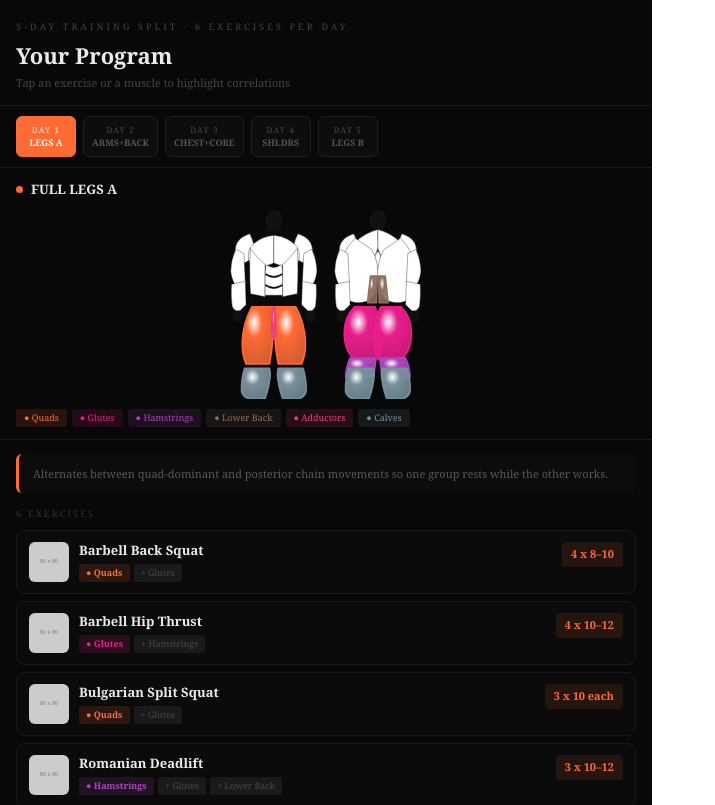
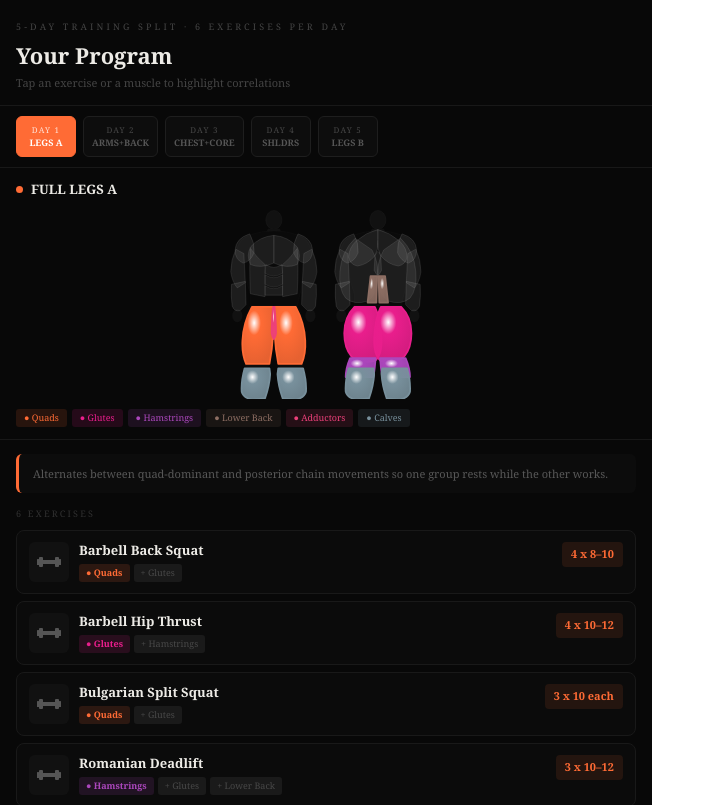
Before and after one commit to Kundansaireddy/TRAINING-SPLIT, a React (Vite) app: page / in a window 1280 px wide. Shown: the top 805 px of the page, without its empty margins (0-715 px from the left). Built offline with nearby package versions, Linux system fonts and the light colour scheme.

Commit message:
Update gemini 2 App.tsx

```diff
--- a/src/App.tsx
+++ b/src/App.tsx
@@ -58,18 +58,19 @@ function MuscleDefs({ ids, map, pri, sec, anyActive }: MuscleDefsProps) {
         if (pri.includes(id)) {
           stops = [
             { o: "0%", c: "#ffffff", a: 1 },
-            { o: "35%", c: base, a: 1 },
-            { o: "100%", c: base, a: 0.85 },
+            { o: "30%", c: base, a: 1 },
+            { o: "100%", c: base, a: 0.9 },
           ];
         } else if (sec.includes(id)) {
           stops = [
-            { o: "0%", c: base, a: 0.55 },
-            { o: "100%", c: base, a: 0.28 },
+            { o: "0%", c: base, a: 0.65 },
+            { o: "100%", c: base, a: 0.35 },
           ];
         } else if (anyActive) {
+          // Keep the color but dim it significantly, avoiding black
           stops = [
-            { o: "0%", c: "#ffffff", a: 0.10 },
-            { o: "100%", c: "#ffffff", a: 0.04 },
+            { o: "0%", c: base, a: 0.35 },
+            { o: "100%", c: base, a: 0.15 },
           ];
         } else {
           stops = [
@@ -94,14 +95,14 @@ function gF(id: string) { return `url(#mg_${id})`; }
 function gS(id: string, map: Record<string, string>, pri: string[], sec: string[], anyActive: boolean) {
   const base = MC[map[id]] || "#888888";
   if (pri.includes(id)) return base;
-  if (sec.includes(id)) return hr(base, 0.45);
-  if (anyActive) return "rgba(255,255,255,0.12)";
+  if (sec.includes(id)) return hr(base, 0.6);
+  if (anyActive) return hr(base, 0.35); // Dimmed stroke for unselected day muscles
   return hr(base, 0.55);
 }
 function gW(id: string, pri: string[], sec: string[], anyActive: boolean) {
   if (pri.includes(id)) return "2.4";
   if (sec.includes(id)) return "1.2";
-  if (anyActive) return "0.6";
+  if (anyActive) return "0.8"; // Slightly thinner when dimmed
   return "1.1";
 }
 
@@ -118,8 +119,8 @@ function FrontBody({ pri = [], sec = [], anyActive = false, dayMuscles = [], onM
     const muscleName = FIM[id];
     const isDayMuscle = dayMuscles.includes(muscleName);
     return {
-      fill: isDayMuscle ? gF(id) : "#FFFFFF",
-      stroke: isDayMuscle ? gS(id, FIM, pri, sec, anyActive) : "#111111",
+      fill: isDayMuscle ? gF(id) : "rgba(255, 255, 255, 0.08)", // Translucent white for non-active
+      stroke: isDayMuscle ? gS(id, FIM, pri, sec, anyActive) : "rgba(255, 255, 255, 0.25)", // Subtle white border
       strokeWidth: isDayMuscle ? gW(id, pri, sec, anyActive) : "0.5",
       strokeLinejoin: "round",
       onClick: () => {
@@ -179,8 +180,8 @@ function BackBody({ pri = [], sec = [], anyActive = false, dayMuscles = [], onMu
     const muscleName = BIM[id];
     const isDayMuscle = dayMuscles.includes(muscleName);
     return {
-      fill: isDayMuscle ? gF(id) : "#FFFFFF",
-      stroke: isDayMuscle ? gS(id, BIM, pri, sec, anyActive) : "#111111",
+      fill: isDayMuscle ? gF(id) : "rgba(255, 255, 255, 0.08)", // Translucent white for non-active
+      stroke: isDayMuscle ? gS(id, BIM, pri, sec, anyActive) : "rgba(255, 255, 255, 0.25)", // Subtle white border
       strokeWidth: isDayMuscle ? gW(id, pri, sec, anyActive) : "0.5",
       strokeLinejoin: "round",
       onClick: () => {
@@ -234,6 +235,16 @@ function BackBody({ pri = [], sec = [], anyActive = false, dayMuscles = [], onMu
     </svg>
   );
 }
+
+const DumbbellIcon = ({ color }: { color: string }) => (
+  <svg width="24" height="24" viewBox="0 0 24 24" fill={color} xmlns="http://www.w3.org/2000/svg">
+    <rect x="2" y="7" width="4" height="10" rx="1" />
+    <rect x="18" y="7" width="4" height="10" rx="1" />
+    <rect x="6" y="10" width="12" height="4" />
+    <rect x="0" y="9" width="2" height="6" rx="0.5" />
+    <rect x="22" y="9" width="2" height="6" rx="0.5" />
+  </svg>
+);
 
 const DAYS = [
   {
@@ -409,10 +420,10 @@ export default function App() {
               <div key={i} onClick={() => handleEx(i)} style={{ background: isActive ? "#131313" : "#0B0B0B", borderRadius: 8, border: `1px solid ${isActive ? day.accent + "55" : "#191919"}`, cursor: "pointer", overflow: "hidden", transition: "all 0.2s" }}>
                 <div style={{ padding: "11px 12px", display: "flex", alignItems: "flex-start", gap: 10 }}>
 
-                  {/* Replaced animation with MuscleWiki Link & Placeholder Image */}
-                  <a href={`https://musclewiki.com/search?q=${encodeURIComponent(ex.name)}`} target="_blank" rel="noreferrer" onClick={(e) => e.stopPropagation()} style={{ flexShrink: 0, width: 40, height: 40, display: "block", borderRadius: 6, overflow: 'hidden', background: "#111" }}>
-                     <img src={`https://placehold.co/80x80/222222/ffffff?text=${ex.name.charAt(0)}`} alt={ex.name} style={{ width: '100%', height: '100%', objectFit: 'cover' }} />
-                  </a>
+                  {/* Replaced broken image link with static SVG Workout Icon */}
+                  <div style={{ flexShrink: 0, width: 40, height: 40, display: "flex", alignItems: "center", justifyContent: "center", borderRadius: 6, background: isActive ? day.accent + "15" : "#111" }}>
+                     <DumbbellIcon color={isActive ? day.accent : "#555"} />
+                  </div>
 
                   <div style={{ flex: 1, minWidth: 0 }}>
                     <div style={{ fontSize: 13, fontWeight: "600", marginBottom: 5, lineHeight: 1.3, color: isActive ? "#ffffff" : "#EDEBE6" }}>{ex.name}</div>
```
